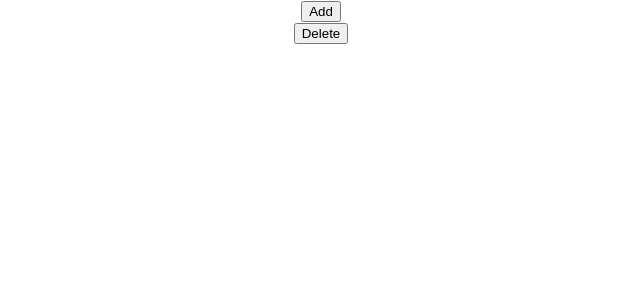
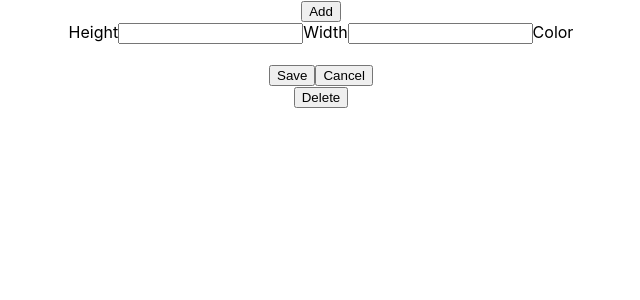
Before and after one commit to ssevans12/Cake-Boss, a React (Create React App) app: page / in a window 1280 px wide. Shown: the top 300 px of the page, without its empty margins (319-959 px from the left). Built offline with nearby package versions, Linux system fonts and the light colour scheme.

Commit message:
saved all and re-pushing

```diff
--- a/src/componets/LayerAdd/LayerAdd.tsx
+++ b/src/componets/LayerAdd/LayerAdd.tsx
@@ -1,13 +1,15 @@
+import { Layer } from "../../models/Layer";
 import { LayerForm } from "../LayerForm/LayerForm";
 
 
 
 
-export function LayerAdd() {
+export function LayerAdd(props: {}) {
 
         return (
             <div>
                 <button onClick={() => {}}>Add</button>
+                <LayerForm onAdd={(newLayer: Layer) => (props)}></LayerForm>
             </div>
         )
     }
--- a/src/componets/LayerForm/LayerForm.tsx
+++ b/src/componets/LayerForm/LayerForm.tsx
@@ -31,7 +31,7 @@ export function LayerForm(props: {onAdd: (newLayer: Layer) => void, onClose: ()
 
                <label>Color</label>
                <option value=""></option>
-               <button onClick={saveLayer}>Save</button>
+               <button>Save</button>
                <button onClick={() => props.onClose()}>Cancel</button>
             </form>
         </div>
```
